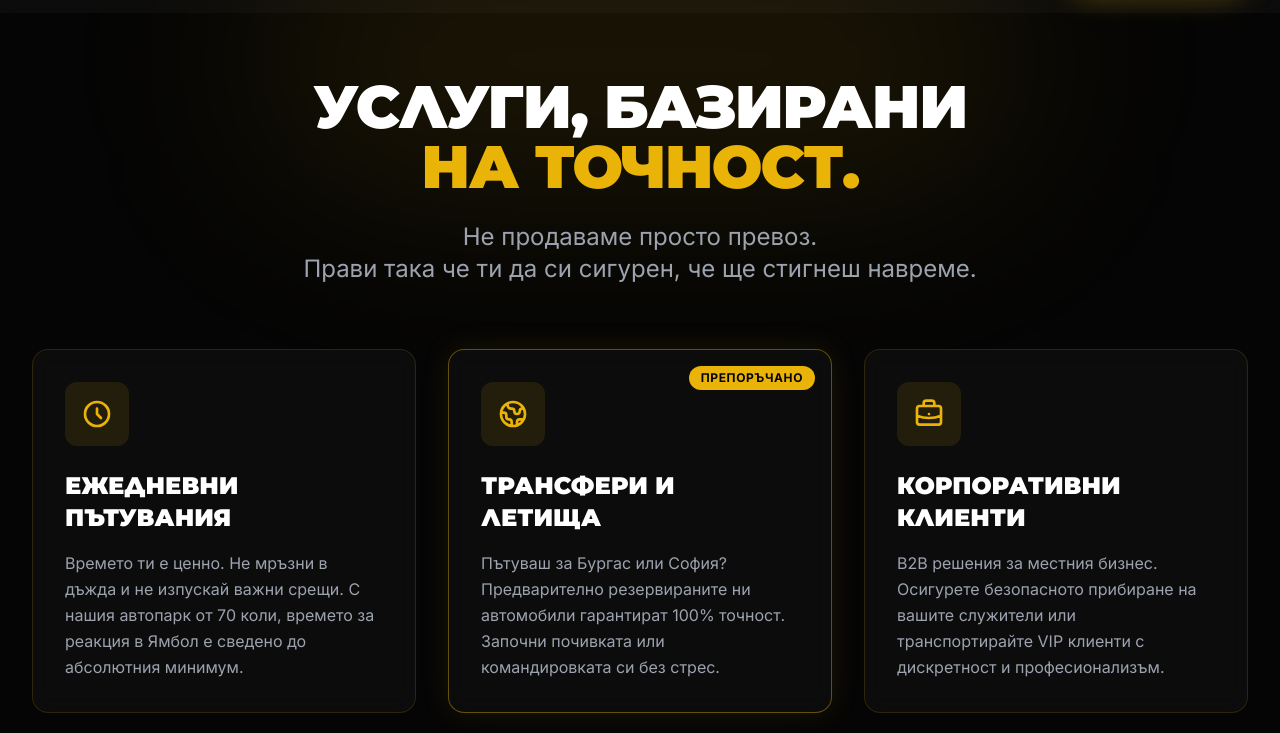
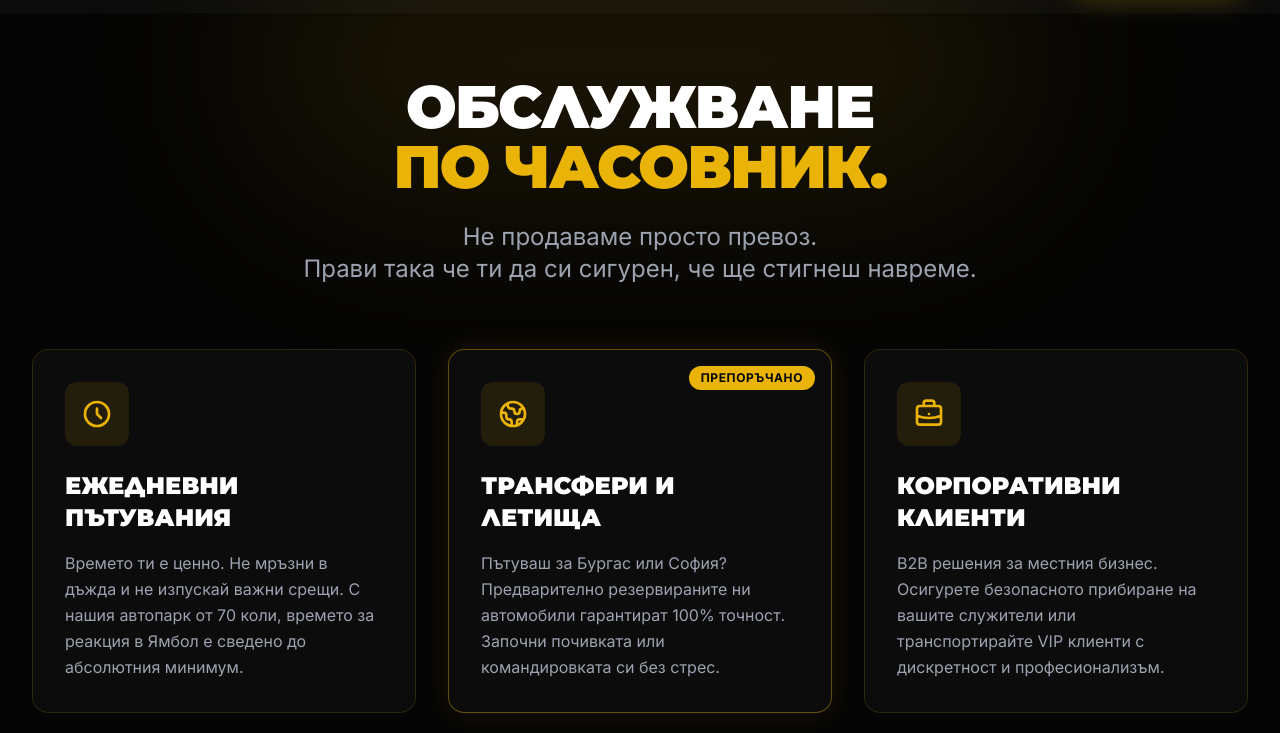
Before and after one commit to ginkogrudev/Taxi2026Yambol, a plain HTML site: page services.html in a window 1280 px wide. Shown: the part 67-800 px from the top of the page. Drawn offline with nearby package versions, Linux system fonts and the light colour scheme.

Commit message:
Update services.html

```diff
--- a/services.html
+++ b/services.html
@@ -93,7 +93,7 @@
         <div class="absolute top-0 left-1/2 -translate-x-1/2 w-full max-w-3xl h-64 bg-taxi/10 rounded-full blur-[100px] pointer-events-none"></div>
 
         <div class="max-w-4xl mx-auto px-4 relative z-10">
-            <h1 class="text-4xl md:text-6xl font-heading font-black uppercase mb-6 text-white tracking-tight">Услуги, базирани <br class="hidden sm:block"><span class="text-taxi">на точност.</span></h1>
+            <h1 class="text-4xl md:text-6xl font-heading font-black uppercase mb-6 text-white tracking-tight">Обслужване <br class="hidden sm:block"><span class="text-taxi">По Часовник.</span></h1>
             <p class="text-xl md:text-2xl text-gray-400 font-light">Не продаваме просто превоз. <br>Прави така че ти да си сигурен, че ще стигнеш навреме.</p>
         </div>
     </header>
```
